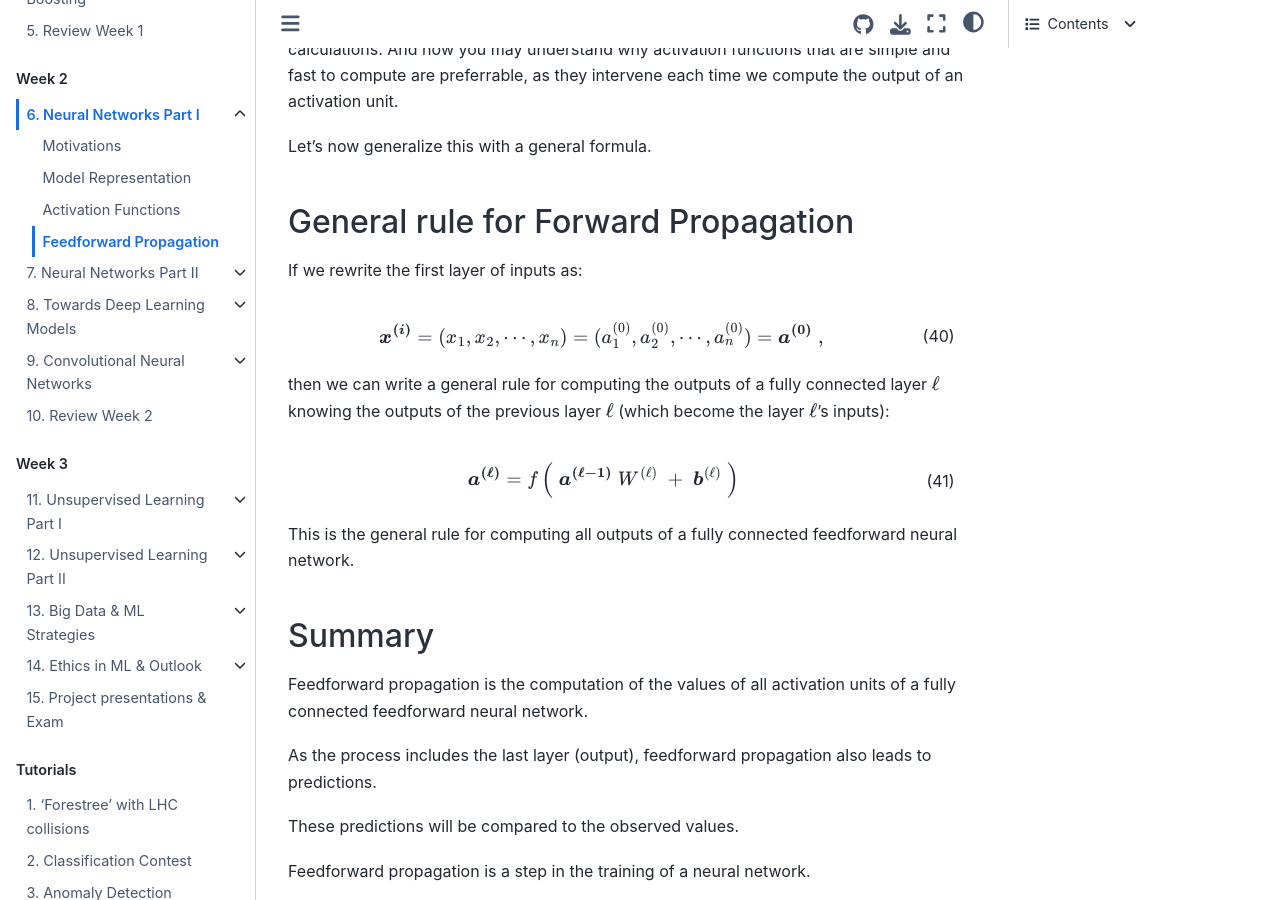
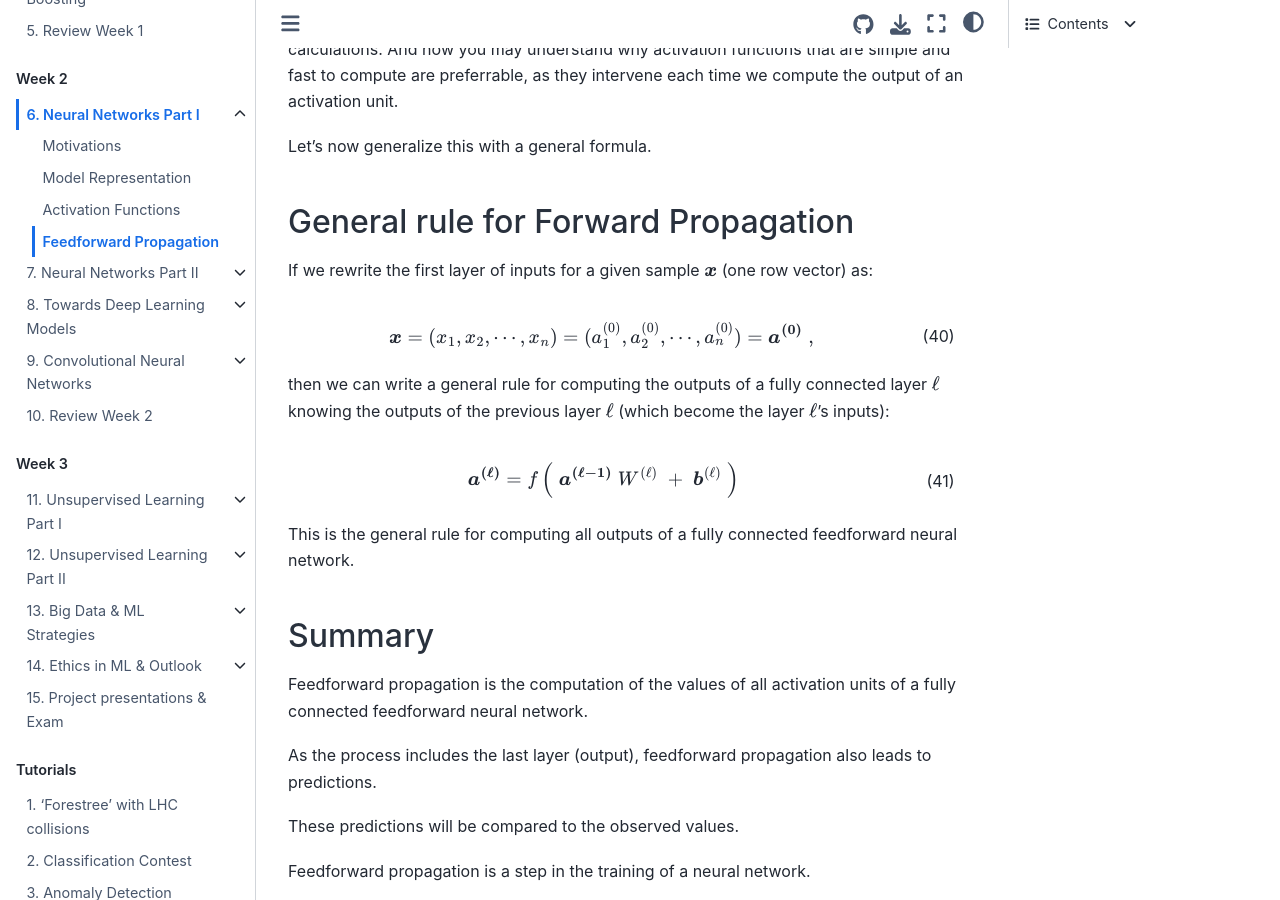
Before and after one commit to clairedavid/intro_to_ml, a Jupyter Book: the page built from week2/NN1_feedforward.md, in a window 1280 px wide and 900 px high, scrolled down 4575 px. Built offline with Jupyter Book 1.0.4 settings and Sphinx 7.4.7 and the Sphinx Book theme 1.1.4, drawn with Linux system fonts in a browser that asks for light colours; pages that are not in the unit, such as notebooks, are missing from menus.

Commit message:
Removing i row on x to not confuse with layer number

````diff
--- a/week2/NN1_feedforward.md
+++ b/week2/NN1_feedforward.md
@@ -146,10 +146,10 @@ Let's now generalize this with a general formula.
 (NN1:forwardprop:rule)=
 ## General rule for Forward Propagation
 
-If we rewrite the first layer of inputs as:
+If we rewrite the first layer of inputs for a given sample $\boldsymbol{x}$ (one row vector) as:
 ```{math}
 :label: xisazeroeq
-\boldsymbol{x^{(i)}} = ( x_1, x_2, \cdots, x_n) = ( a^{(0)}_1, a^{(0)}_2, \cdots, a^{(0)}_n) = \boldsymbol{a^{(0)}} \;,
+\boldsymbol{x} = ( x_1, x_2, \cdots, x_n) = ( a^{(0)}_1, a^{(0)}_2, \cdots, a^{(0)}_n) = \boldsymbol{a^{(0)}} \;,
 ```
 then we can write a general rule for computing the outputs of a fully connected layer $\ell$ knowing the outputs of the previous layer $\ell$ (which become the layer $\ell$'s inputs):
 
````
Also changed, not shown: week2/NN2_costF.md (+2 -0 lines).
